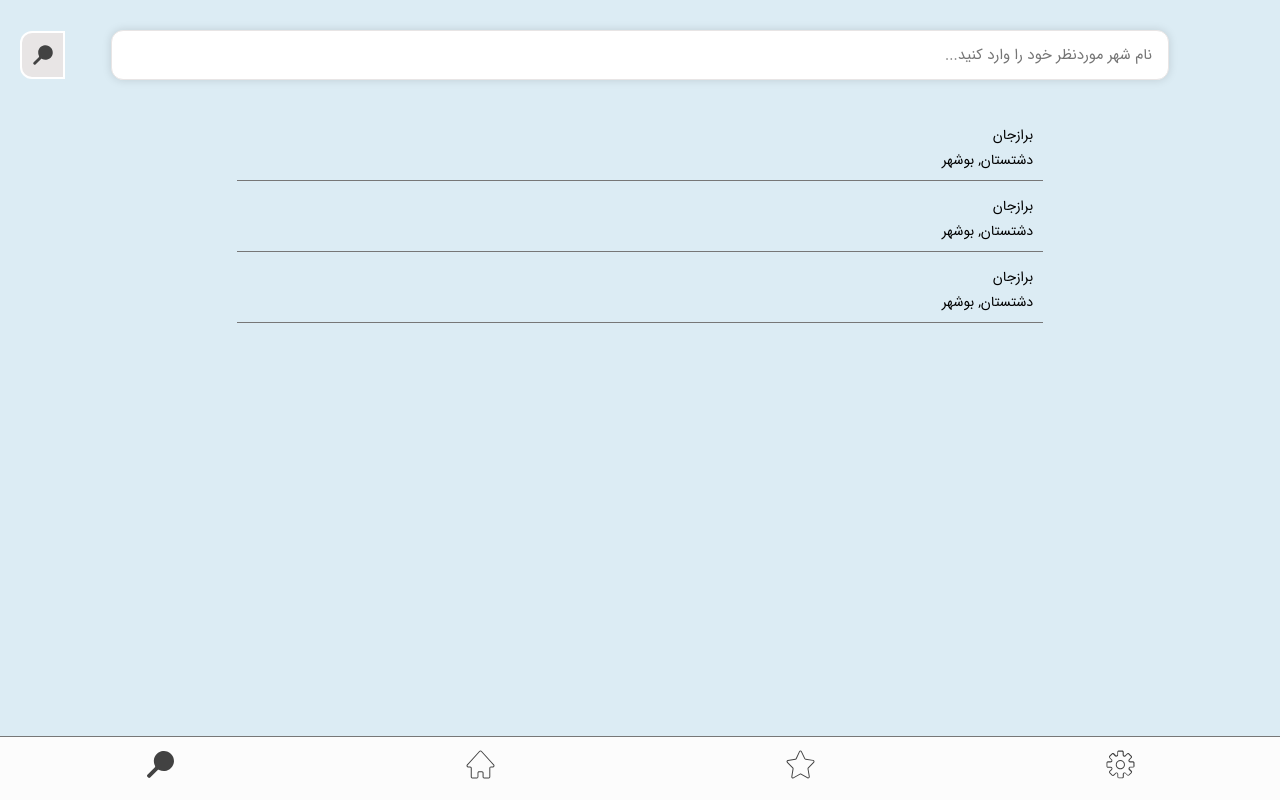
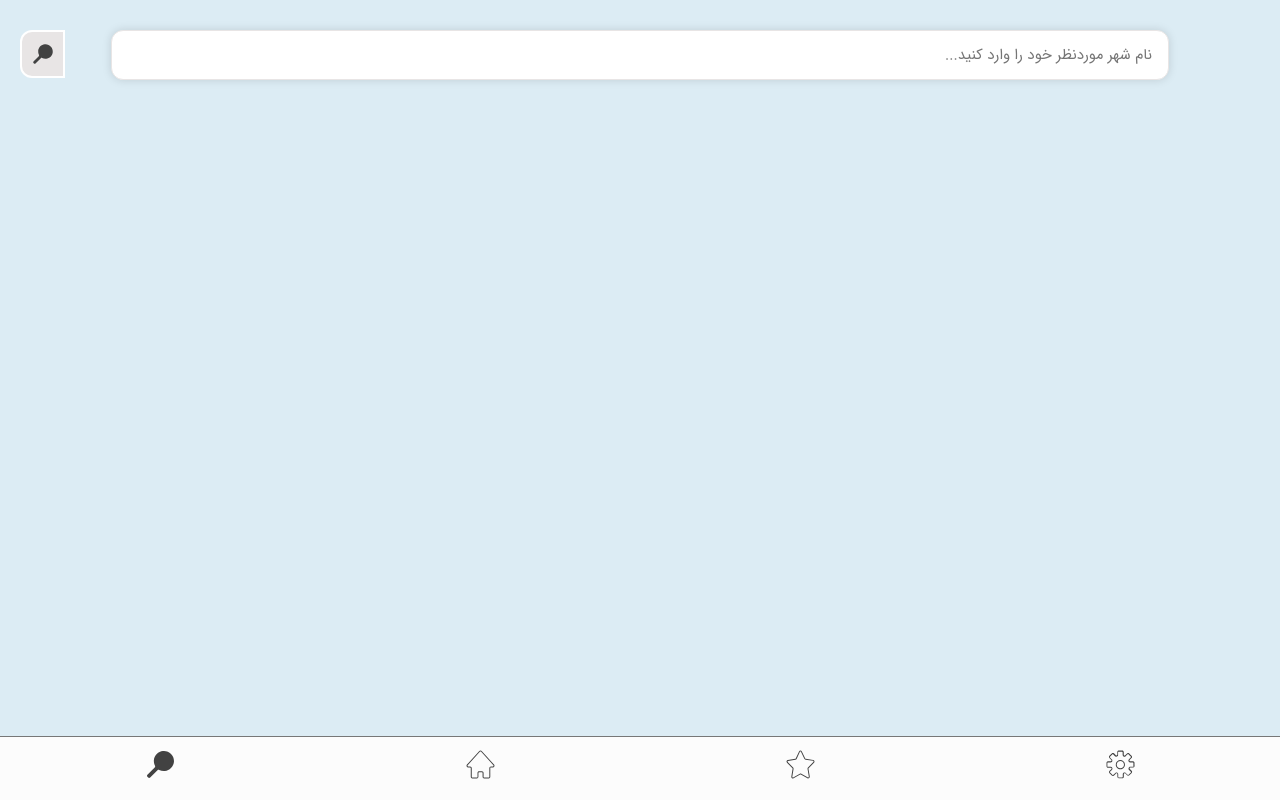
Before and after one commit to fatemebarghi/Weathela, a React (Create React App) app: page / in a window 1280 px wide. Both pictures are taken after a click on the item 160 px from the left and 768 px from the top of the page. Built offline with nearby package versions, Linux system fonts and the light colour scheme.

Commit message:
search api call

```diff
--- a/src/components/navbar/Navbar.js
+++ b/src/components/navbar/Navbar.js
@@ -1,6 +1,5 @@
-import React from 'react';
+import React, { useContext } from 'react';
 import {PageContext} from '../../store/PageContext';
-import {useContext} from "react";
 import "./navbar.scss";
 
 function Navbar() {
--- /dev/null
+++ b/src/components/searchResult/SearchResult.js
@@ -0,0 +1,23 @@
+import React, { useContext } from 'react';
+import {PageContext} from '../../store/PageContext';
+import "./searchResult.scss";
+
+function SearchResult (props) {
+
+    const {page, setPage} = useContext(PageContext);
+
+    const handleClick = (location) => {
+        localStorage.setItem("location", JSON.stringify(location));
+    }
+
+    return(
+        <div className="result" onClick={() => handleClick(props.data.location)}>
+        {console.log('prooops',props.data)}
+            <span className="city">{props.data.city || props.data.county}</span>
+            <span className="county"> {props.data.county},</span>
+            <span className="province">{props.data.province}</span>
+        </div>
+    )
+}
+
+export default SearchResult;
--- /dev/null
+++ b/src/components/searchResult/searchResult.scss
@@ -0,0 +1,28 @@
+@import "../../style/main.scss";
+
+.result {
+    width: 63%;
+    margin: 0 auto;
+    direction: rtl;
+    box-sizing: border-box;
+    padding: 5px 10px;
+    font-size: 14px;
+    border-bottom: 1px solid $border-color;
+    height: 70px;
+
+    .city {
+        display: block;
+        margin: 0;
+    }
+
+    .county,
+    .province {
+        margin-left: 4px
+    }
+
+    .city,
+    .county,
+    .province {
+        line-height: 30px;
+    }
+}
--- a/src/pages/favourite/Favourite.js
+++ b/src/pages/favourite/Favourite.js
@@ -29,8 +29,8 @@ function Favourite() {
             {
                 favLocation.length !==0 ?
                     favData ?
-                        favData.map( data => (
-                            <FavCard data={data}/>
+                        favData.map((data, index) => (
+                            <FavCard data={data} key={index}/>
                         ))
                     :<div>LOADING....</div>
                 : <span className="no-item">هیچ موردی یافت نشد</span>
--- a/src/pages/search/Search.js
+++ b/src/pages/search/Search.js
@@ -1,33 +1,50 @@
-import React from 'react';
+import React, {useState} from 'react';
 import { ReactComponent as SearchIcon } from "../../style/images/icons/Weather_MenuBar_Search-Filled.svg";
+import SearchResult from './../../components/searchResult/SearchResult';
 import "./search.scss";
 
 function Search() {
+
+    const [searchValue, setSearchValue] = useState({text:""});
+    const [result, setResult] = useState(null);
+
+    const handleUpadate = (e) => {
+        setSearchValue({text: e.target.value});
+    }
+
+    const handleClick = () => {
+        if (searchValue.text) {
+            const axios = require('axios');
+            axios.post (" /api/search", searchValue)
+            .then( response => {
+                console.log(response.data);
+                setResult(response.data);
+            })
+            .catch( error => {
+                console.log(error);
+            });
+        }
+    }
+
     return (
         <div className="search-page">
             <div className="search-bar">
-                <input  type="text" placeholder="نام شهر موردنظر خود را وارد کنید..."></input>
-                <button className="button">
+                <input  type="text" value={searchValue.text} onChange={handleUpadate} placeholder="نام شهر موردنظر خود را وارد کنید..."></input>
+                <button className="button" onClick={handleClick}>
                     <SearchIcon/>
                 </button>
             </div>
-            <div className="result-wrapper">
-            <div className="result">
-                <span className="city">برازجان</span>
-                <span className="county"> دشتستان,</span>
-                <span className="province">بوشهر</span>
-            </div>
-            <div className="result">
-                <span className="city">برازجان</span>
-                <span className="county"> دشتستان,</span>
-                <span className="province">بوشهر</span>
-            </div>
-            <div className="result">
-                <span className="city">برازجان</span>
-                <span className="county"> دشتستان,</span>
-                <span className="province">بوشهر</span>
-            </div>
-            </div>
+            {
+                searchValue ?
+                    result ?
+                    <div className="result-wrapper">
+                        {result.map(( data, index) => (
+                            <SearchResult data={data} key={index}/>
+                        ))}
+                    </div>
+                    : <div>nothing</div>
+                : <div>loading ...</div>
+            }
 
         </div>
     )
--- a/src/pages/search/search.scss
+++ b/src/pages/search/search.scss
@@ -5,12 +5,17 @@
     height: 100vh;
     background-color: $primary-blue;
     position: absolute;
+    overflow-y: scroll;
+    scroll-behavior: smooth;
 
     .search-bar {
         text-align: center;
-        position: relative;
+        position: fixed;
+        width: 100%;
         font-family: IranSans;
-        margin: 30px 0;
+        padding: 30px 0;
+        background-color: $primary-blue;
+        z-index: 1;
 
         input {
             width: 80%;
@@ -32,39 +37,22 @@
         border-radius: 12px 0 0 12px;
         position: absolute;
         left: 20px;
-        top: 1px;
         background-color: $gray;
         width: 45px;
         height: 48px;
         padding: 0;
         border: 2px solid white;
+        outline: none;
 
         svg {
             width: 40px;
             height: 100%;
         }
     }
+
     .result-wrapper {
-
-        .result {
-            width: 63%;
-            margin: 0 auto;
-            direction: rtl;
-            box-sizing: border-box;
-            padding: 5px 10px;
-            font-size: 14px;
-            border-bottom: 1px solid $border-color;
-            .city {
-                display: block;
-                margin: 0;
-            }
-            .county, .province{
-                margin-left: 4px
-            }
-            .city, .county, .province {
-                line-height: 30px;
-            }
-        }
+        margin-top: 110px;
+        margin-bottom: 64px;
     }
 
 }
```
